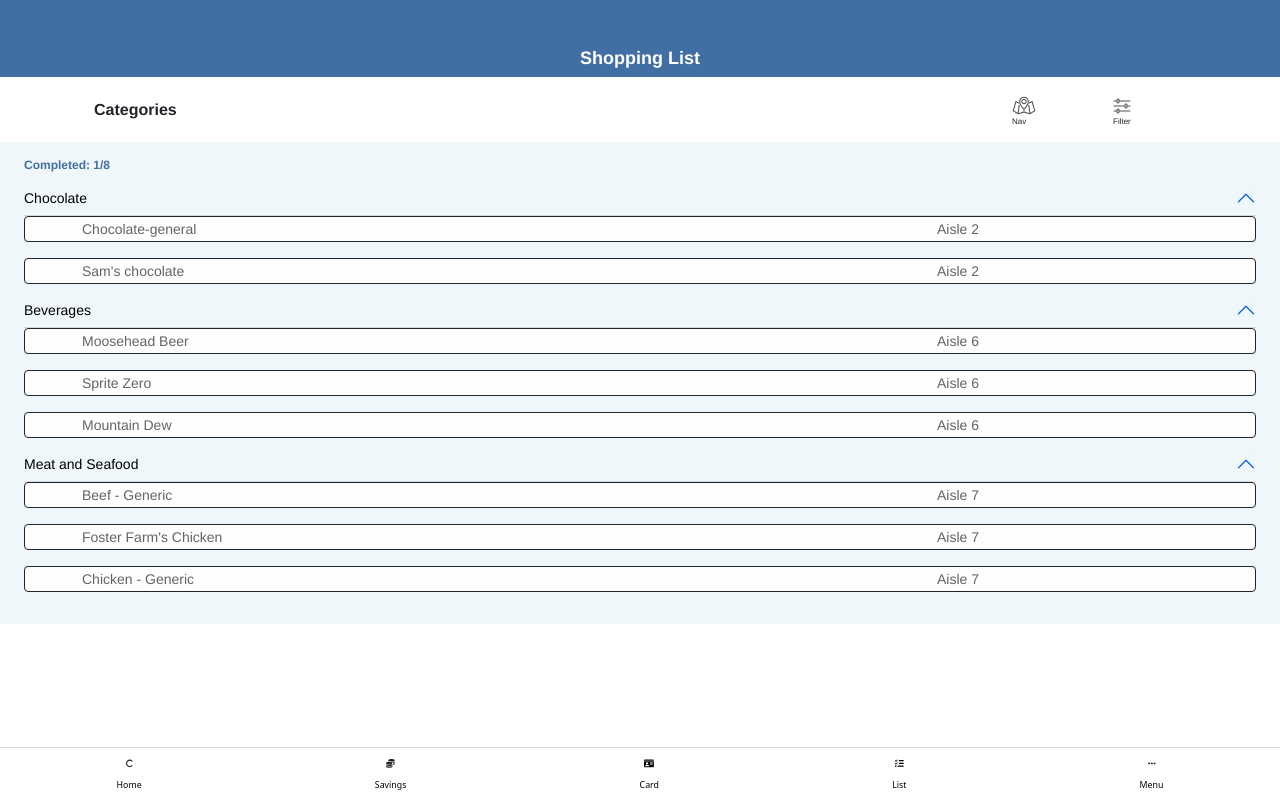
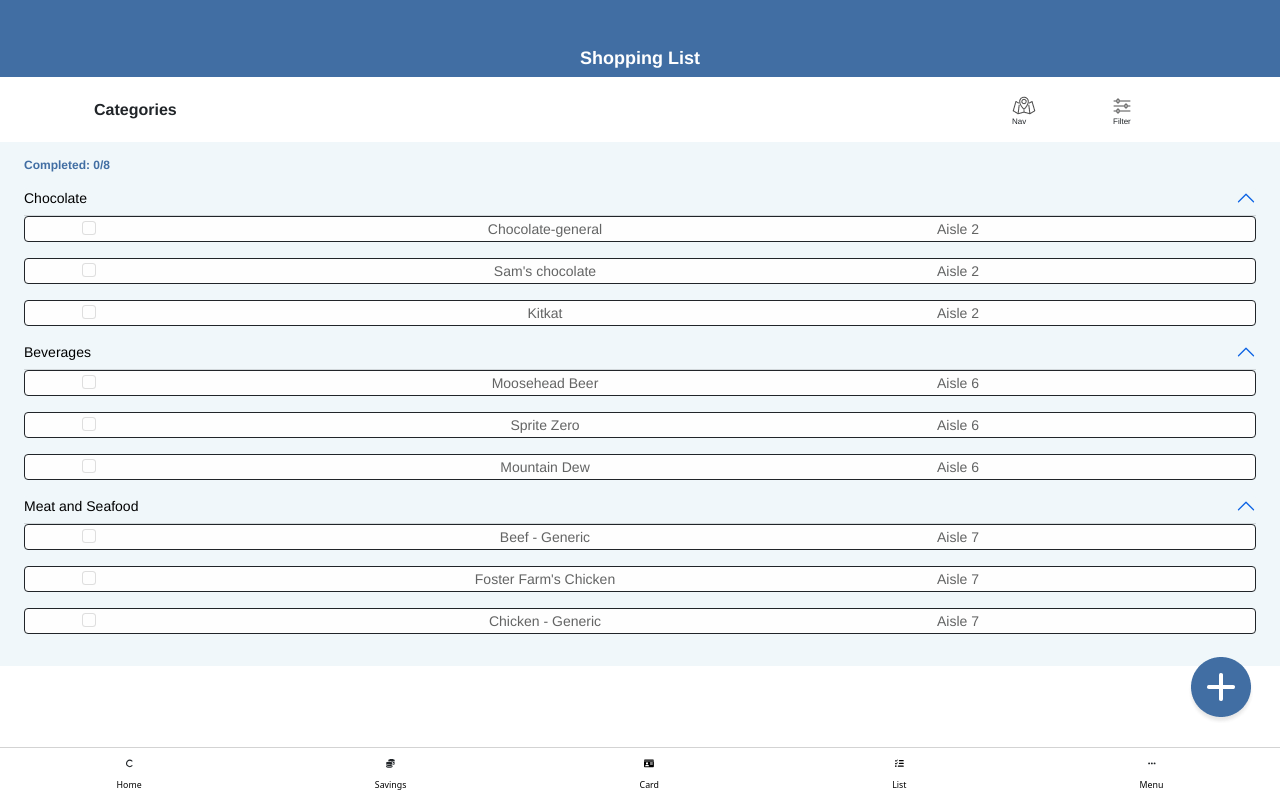
Before and after one commit to Ali-Bokhari/Costco-app, a React (Create React App) app: page /list in a window 1280 px wide. Built offline with nearby package versions, Linux system fonts and the light colour scheme.

Commit message:
Added logic to shopping list

```diff
--- a/src/App.js
+++ b/src/App.js
@@ -9,13 +9,42 @@ import {BrowserRouter as Router, Routes, Route, Redirect, Switch} from 'react-ro
 
 
 const App = ()=> {
+
+    let slist = [{
+        category: "Chocolate",
+        items: {
+            "Chocolate-general": false,
+            "Sam's chocolate": false,
+            "Kitkat": false
+        },
+        aisle: 2
+    },
+    {
+        category: "Beverages",
+        items: {
+            "Moosehead Beer": false,
+            "Sprite Zero": false,
+            "Mountain Dew": false
+        },
+        aisle: 6
+    },
+    {
+        category:"Meat and Seafood",
+        items: {
+            "Beef - Generic": false,
+            "Foster Farm's Chicken": false,
+            "Chicken - Generic": false
+        },
+        aisle: 7
+    }]
+
     return (
         <div>
             <Route path="/list">
-                <List/>
+                <List slist={slist}/>
             </Route>
             <Route path="/search-new">
-                <SearchNew/>
+                <SearchNew slist={slist}/>
             </Route>
             {/*<img src={back} alt="costco logo" /> */}
         </div>
--- a/src/Components/AddNewItem/AddNewItemBar.js
+++ b/src/Components/AddNewItem/AddNewItemBar.js
@@ -1,8 +1,8 @@
 import {Form} from "react-bootstrap/esm/index";
-import "./AddNewItemBar.css"
+import "./AddNewItemBar.css";
 import SearchResultItem from "./SearchResultItem";
 
-const AddNewItemBar = () => {
+const AddNewItemBar = (props) => {
     return(
         <div className="addNewItemBar">
             <Form>
@@ -19,4 +19,4 @@ const AddNewItemBar = () => {
 
 }
 
-export default AddNewItemBar
+export default AddNewItemBar;
--- a/src/Components/ShoppingList/Category.css
+++ b/src/Components/ShoppingList/Category.css
@@ -27,3 +27,11 @@ button.accordion-button{
 div.bcolor.accordion-body{
     padding: 0;
 }
+
+input.form-check-input{
+    margin-top: 0;
+}
+
+.strikethrough{
+    text-decoration: line-through;
+}
--- a/src/Components/ShoppingList/Category.js
+++ b/src/Components/ShoppingList/Category.js
@@ -3,28 +3,35 @@ import Container from 'react-bootstrap/esm/Container';
 import Row from 'react-bootstrap/esm/Row'
 import Col from 'react-bootstrap/esm/Col'
 import Accordion from 'react-bootstrap/esm/Accordion';
+import Form from 'react-bootstrap/Form';
 
 import './Category.css'
 
 function Category(props) {
 
     function itemHandler(event) {
-        console.log(event.target.textContent);
+        // console.log(event);
+        // console.log(Object.keys(props.items)[event.target.getAttribute('data-key')]);
+        // console.log(props.category_num);
+        props.changeChecked(props.category_num, Object.keys(props.items)[event.target.getAttribute('data-key')]);
     }
 
-    const items = Object.values(props.items)
+    let itemclass= "text-center";
+
+    const items = Object.keys(props.items);
     return (
         <Accordion defaultActiveKey="0">
             <Accordion.Item eventKey="0" className="border border-0 border-white">
             <Accordion.Header className="bcolor">{props.category}</Accordion.Header>
             <Accordion.Body className="bcolor">
             {items.map((item, idx) => (
-                <Alert variant="light" key={idx} onClick={itemHandler} className="py-1 border-dark">
+                <Alert variant="light" key={idx} disabled data-key={idx} onClick={itemHandler} className="py-1 border-dark">
                     <Container>
-                        <Row>
-                        {/* <Col xs={1}><Form.Check className=""/></Col> */}
-                        <Col>{item}</Col>
-                        <Col xs={3}>Aisle {props.aisle}</Col>
+                        <Row className="itemrow">
+                        <Col data-key={idx} xs={1} ><Form.Check disabled checked={props.items[item.toString()]} className=""/></Col>
+                        {/* {if (props.items[item.toString()]) {itemclass += " strikethrough"}} */}
+                        <Col data-key={idx} className='text-center'>{item}</Col>
+                        <Col data-key={idx} xs={3}>Aisle {props.aisle}</Col>
                         </Row>
                     </Container>
                 </Alert>
--- a/src/Components/ShoppingList/ShoppingList.css
+++ b/src/Components/ShoppingList/ShoppingList.css
@@ -37,3 +37,9 @@
     line-height: 14px;
     color: #416EA3;
 }
+
+.addicon{
+    position: fixed;
+    bottom: 75px;
+    right: 25px;
+}
--- a/src/Components/ShoppingList/ShoppingList.js
+++ b/src/Components/ShoppingList/ShoppingList.js
@@ -5,38 +5,16 @@ import Col from 'react-bootstrap/esm/Col'
 
 import filter from '../../images/Filter.png';
 import mapLogo from '../../images/Group.png'
+import addicon from '../../images/addicon.png'
 
 import Category from './Category';
 import './ShoppingList.css'
 
-const ShoppingList=()=> {
+import { useState } from 'react';
 
-    const slist = [{
-        category: "Chocolate",
-        items: {
-            1: "Chocolate-general",
-            2: "Sam's chocolate"
-        },
-        aisle: 2
-    },
-    {
-        category: "Beverages",
-        items: {
-            1: "Moosehead Beer",
-            2: "Sprite Zero",
-            3: "Mountain Dew"
-        },
-        aisle: 6
-    },
-    {
-        category:"Meat and Seafood",
-        items: {
-            1: "Beef - Generic",
-            2: "Foster Farm's Chicken",
-            3: "Chicken - Generic"
-        },
-        aisle: 7
-    }]
+function ShoppingList(props) {
+
+    const [checked, setChecked] = useState(0);
 
     function navHandler(event) {
         console.log('Nav button')
@@ -46,15 +24,28 @@ const ShoppingList=()=> {
         console.log('Map button')
     }
 
+    function updateChecked(event){
+        let total = 0;
+        for (const i of props.slist) {
+            for (const j in i.items) {
+                if(i.items[j]){
+                    total ++;
+                }
+            }
+        }
+        setChecked(total);
+    }
+
+    function checkedHandler(category, item) {
+        props.slist[category].items[item] = !props.slist[category].items[item]
+        updateChecked()
+    }
+
     return (
         <div className="shoppinglist">
             <div className="headerdiv">
                 <br /><h1 className="my-3 py-2 text-center header">Shopping List</h1>
             </div>
-
-            {/* <Form.Group className="mx-3" controlId="dob">
-                <Form.Control type="date" name="shopping_date" placeholder="Trip date"/>
-            </Form.Group> <br /> */}
 
             <Container>
                 <Row className="mx-0">
@@ -74,12 +65,13 @@ const ShoppingList=()=> {
 
             <div className="py-3 bcolor">
                 <div className="mx-4">
-                    <p className="completedtext">Completed: 1/8</p>
-                    {slist.map((cat, idx) => (
-                        <Category key={idx} category={cat.category} items={cat.items} aisle={cat.aisle} />
+                    <p className="completedtext" onClick={updateChecked}>Completed: {checked}/8</p>
+                    {props.slist.map((cat, idx) => (
+                        <Category key={idx} category={cat.category} items={cat.items} aisle={cat.aisle} category_num={idx} changeChecked={checkedHandler}/>
                     ))}
                 </div>
             </div>
+            <Image src={addicon} className="addicon" />
         </div>
     );
 }
--- a/src/Pages/list.js
+++ b/src/Pages/list.js
@@ -2,10 +2,11 @@ import BottomNav from "../Components/BottomNav";
 import ShoppingList from '../Components/ShoppingList/ShoppingList';
 
 
-const List = () => {
+const List = (props) => {
+
     return(
         <div>
-            <ShoppingList/>
+            <ShoppingList slist={props.slist}/>
             <BottomNav/>
         </div>
     )
--- a/src/Pages/search-new.js
+++ b/src/Pages/search-new.js
@@ -2,12 +2,13 @@ import AddNewItemBar from '../Components/AddNewItem/AddNewItemBar'
 
 import {BrowserRouter as Router, Route, Redirect, Switch} from 'react-router-dom';
 import BottomNav from "../Components/BottomNav";
+import { propTypes } from 'react-bootstrap/esm/Image';
 
 
-const SearchNew=()=> {
+const SearchNew=(props)=> {
     return (
         <div>
-            <AddNewItemBar/>
+            <AddNewItemBar slist={propTypes.slist}/>
             <BottomNav/>
         </div>
     );
```
Also changed, not shown: src/images/addicon.png (added).
